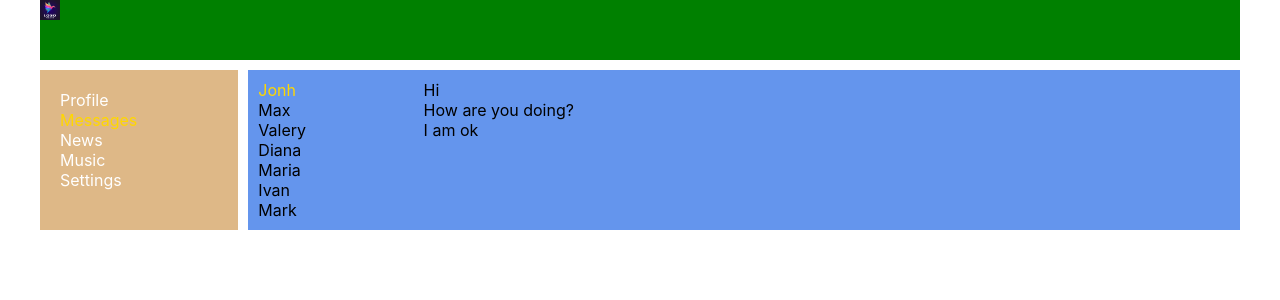
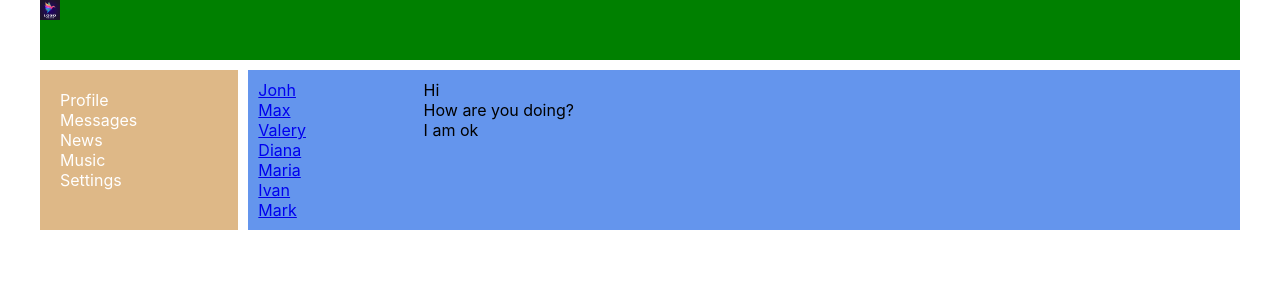
Before and after one commit to horoshopodumaj/social-network, a React (Create React App) app in the folder some-app/: page /dialogs in a window 1280 px wide. Shown: the top 300 px of the page. Built offline with nearby package versions, Linux system fonts and the light colour scheme.

Commit message:
configuring links in the Dialogs component

```diff
--- a/some-app/src/App.js
+++ b/some-app/src/App.js
@@ -16,7 +16,7 @@ const App = () => {
                 <Navbar />
                 <div className="app-wrapper-content">
                     <Routes>
-                        <Route path="/dialogs" element={<Dialogs />} />
+                        <Route path="/dialogs/*" element={<Dialogs />} />
                         <Route path="/profile" element={<Profile />} />
                         <Route path="/news" element={<News />} />
                         <Route path="/music" element={<Music />} />
--- a/some-app/src/components/dialogs/Dialogs.js
+++ b/some-app/src/components/dialogs/Dialogs.js
@@ -1,16 +1,31 @@
+import { NavLink } from "react-router-dom";
 import s from "./Dialogs.module.css";
 
 const Dialogs = () => {
     return (
         <div className={s.dialogs}>
             <div className={s.dialogsItems}>
-                <div className={`${s.dialog} ${s.active}`}>Jonh</div>
-                <div className={s.dialog}>Max</div>
-                <div className={s.dialog}>Valery</div>
-                <div className={s.dialog}>Diana</div>
-                <div className={s.dialog}>Maria</div>
-                <div className={s.dialog}>Ivan</div>
-                <div className={s.dialog}>Mark</div>
+                <div className={`${s.dialog} ${s.active}`}>
+                    <NavLink to="/dialogs/1">Jonh</NavLink>
+                </div>
+                <div className={s.dialog}>
+                    <NavLink to="/dialogs/2">Max</NavLink>
+                </div>
+                <div className={s.dialog}>
+                    <NavLink to="/dialogs/3">Valery</NavLink>
+                </div>
+                <div className={s.dialog}>
+                    <NavLink to="/dialogs/4">Diana</NavLink>
+                </div>
+                <div className={s.dialog}>
+                    <NavLink to="/dialogs/5">Maria</NavLink>
+                </div>
+                <div className={s.dialog}>
+                    <NavLink to="/dialogs/6">Ivan</NavLink>
+                </div>
+                <div className={s.dialog}>
+                    <NavLink to="/dialogs/7">Mark</NavLink>
+                </div>
             </div>
             <div className={s.messages}>
                 <div className={s.message}>Hi</div>
--- a/some-app/src/components/navbar/Navbar.js
+++ b/some-app/src/components/navbar/Navbar.js
@@ -16,7 +16,7 @@ const Navbar = () => {
             </div>
             <div className={s.item}>
                 <NavLink
-                    to="/dialogs"
+                    to="/dialogs/*"
                     className={({ isActive }) =>
                         isActive ? `${s.activeLink}` : ""
                     }
```
